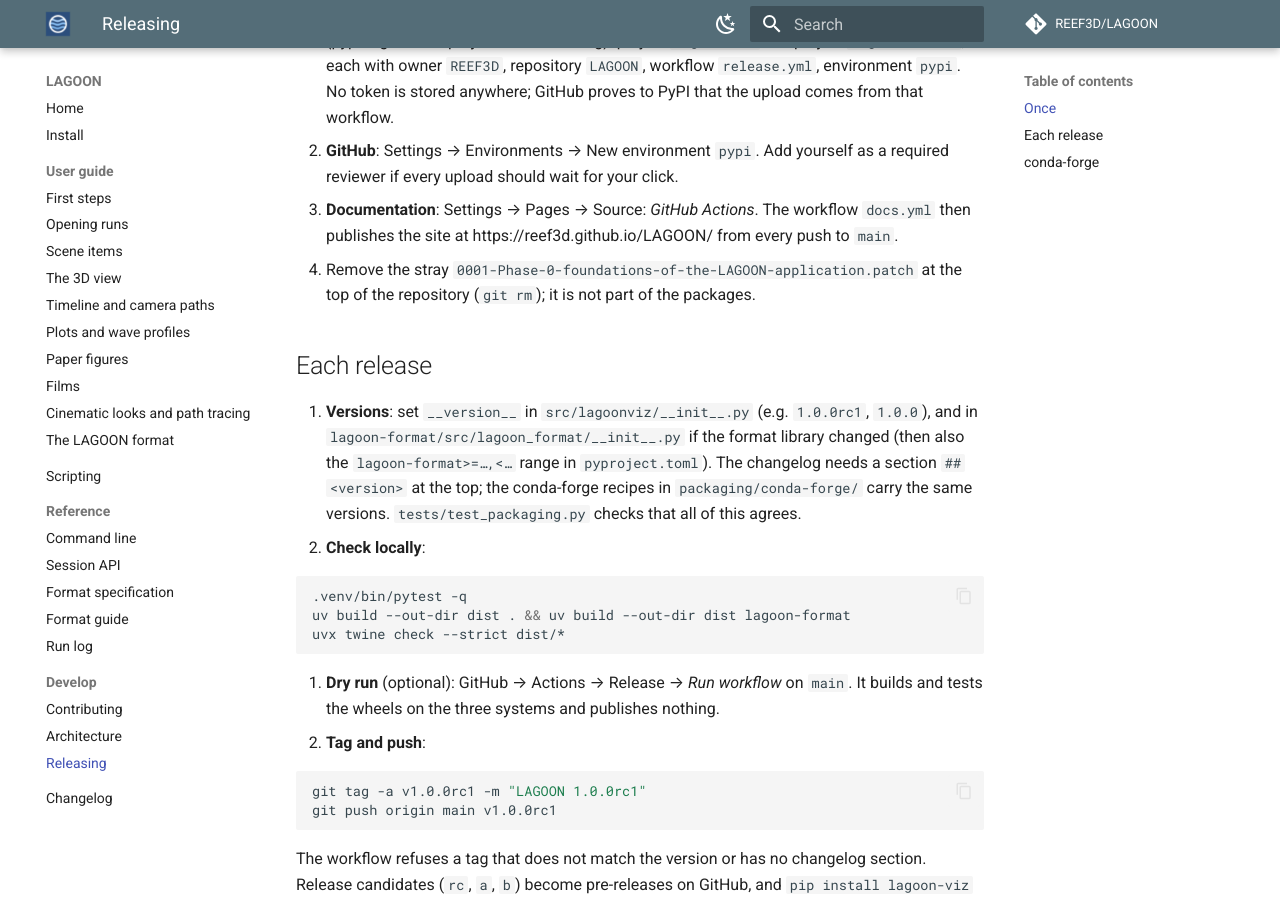
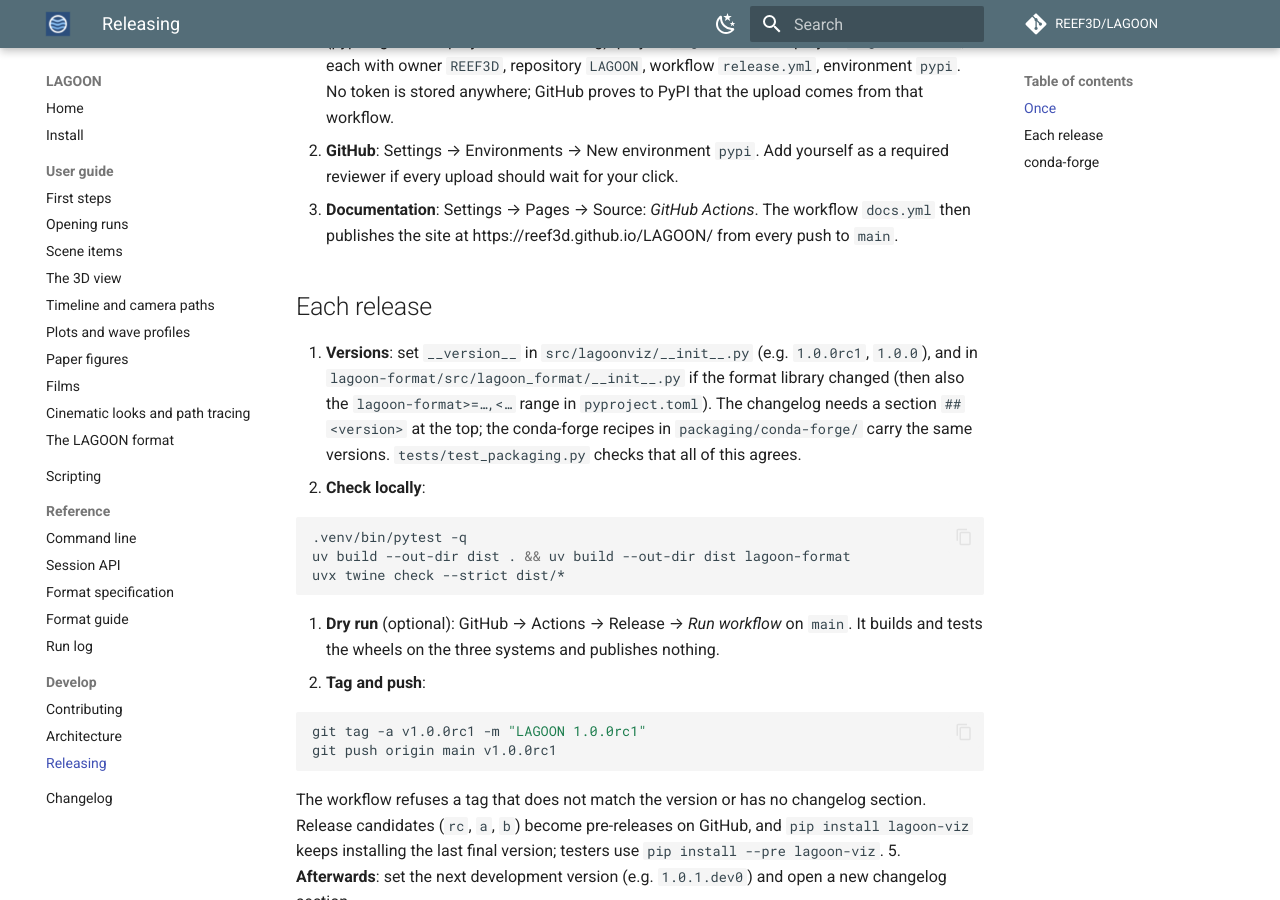
Before and after one commit to REEF3D/LAGOON, an MkDocs documentation site: the page built from docs/develop/releasing.md, in a window 1280 px wide and 900 px high, scrolled down 422 px. Built offline with MkDocs 1.6.1 and Material for MkDocs 9.7.7, drawn with Linux system fonts in a browser that asks for light colours; comment, search, counter and statistics services are not loaded.

Commit message:
Remove the stray phase 0 patch from the repository
It was never part of the packages; RELEASING.md no longer lists its
removal as a step.

Co-Authored-By: Claude Opus 5.5 <noreply@anthropic.com>
Claude-Session: https://claude.ai/code/session_013aJaRBweadkc883UkvkqYs

```diff
--- a/RELEASING.md
+++ b/RELEASING.md
@@ -20,8 +20,6 @@ release with the changelog's section as its notes.
 3. **Documentation**: Settings → Pages → Source: *GitHub Actions*. The workflow
    `docs.yml` then publishes the site at https://reef3d.github.io/LAGOON/ from every
    push to `main`.
-4. Remove the stray `0001-Phase-0-foundations-of-the-LAGOON-application.patch` at
-   the top of the repository (`git rm`); it is not part of the packages.
 
 ## Each release
 
```
Also changed, not shown: 1 other file.
